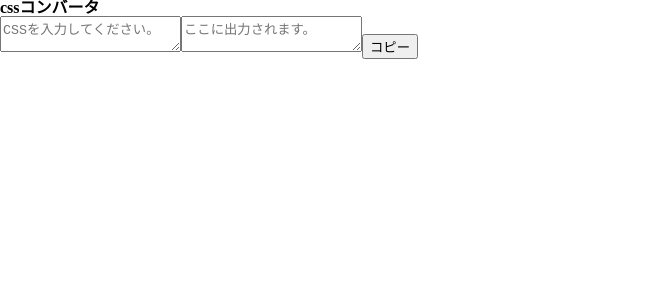
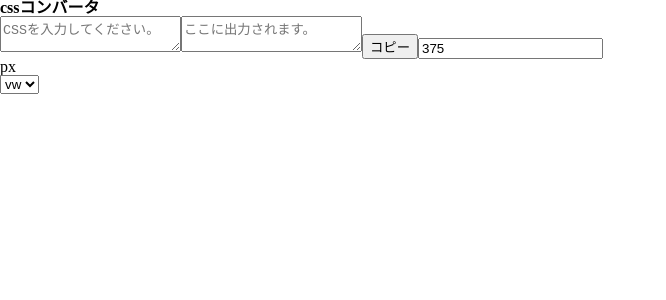
Before and after one commit to expsh13/css-converter, a React (Create React App) app: page / in a window 1280 px wide. Shown: the top 300 px of the page, without its empty margins (0-666 px from the left). Built offline with nearby package versions, Linux system fonts and the light colour scheme.

Commit message:
コンポーネントをデザインと処理で分ける

```diff
--- a/src/components/CssArea.tsx
+++ b/src/components/CssArea.tsx
@@ -1,7 +1,11 @@
-import { match } from "assert";
 import React, { useState } from "react";
 
 const CssArea: React.FC = () => {
+  const getBase = (value: string): number => {
+    console.log(value);
+    return Number(value);
+  };
+
   // 出力のcss
   const [convertCss, setConvertCss] = useState("");
 
@@ -12,11 +16,13 @@ const CssArea: React.FC = () => {
     // console.log(inputData);
     setConvertCss(inputData);
     // マッチパターン
-    const pattern = /(?<=\s|:)[0-9.]+px/gi;
+    const pattern = /(?<=\s|calc\(|:)[0-9.]+px/gi;
     // マッチcss
     const matchDatas = inputData.match(pattern);
     console.log(matchDatas);
     if (matchDatas == null) return;
+
+    console.log("koko");
 
     matchDatas.map((matchData) => {
       const num = matchData.match(/[0-9.]+(?=px)/g);
@@ -47,6 +53,16 @@ const CssArea: React.FC = () => {
         placeholder="ここに出力されます。"
       ></textarea>
       <button onClick={() => copyTextToClipboard()}>コピー</button>
+      <input
+        type="text"
+        defaultValue={"375"}
+        onChange={(e) => getBase(e.target.value)}
+      />
+      <p className="">px</p>
+      <select name="example">
+        <option>vw</option>
+        <option>%</option>
+      </select>
     </div>
   );
 };
```
